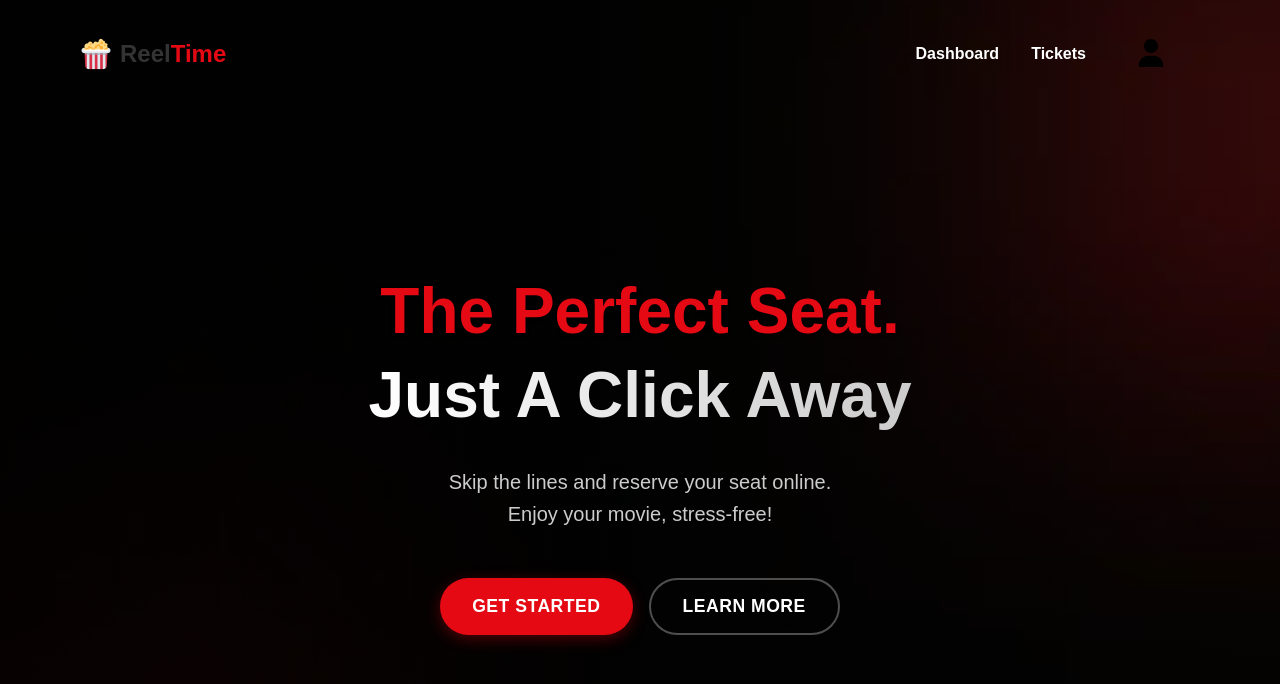
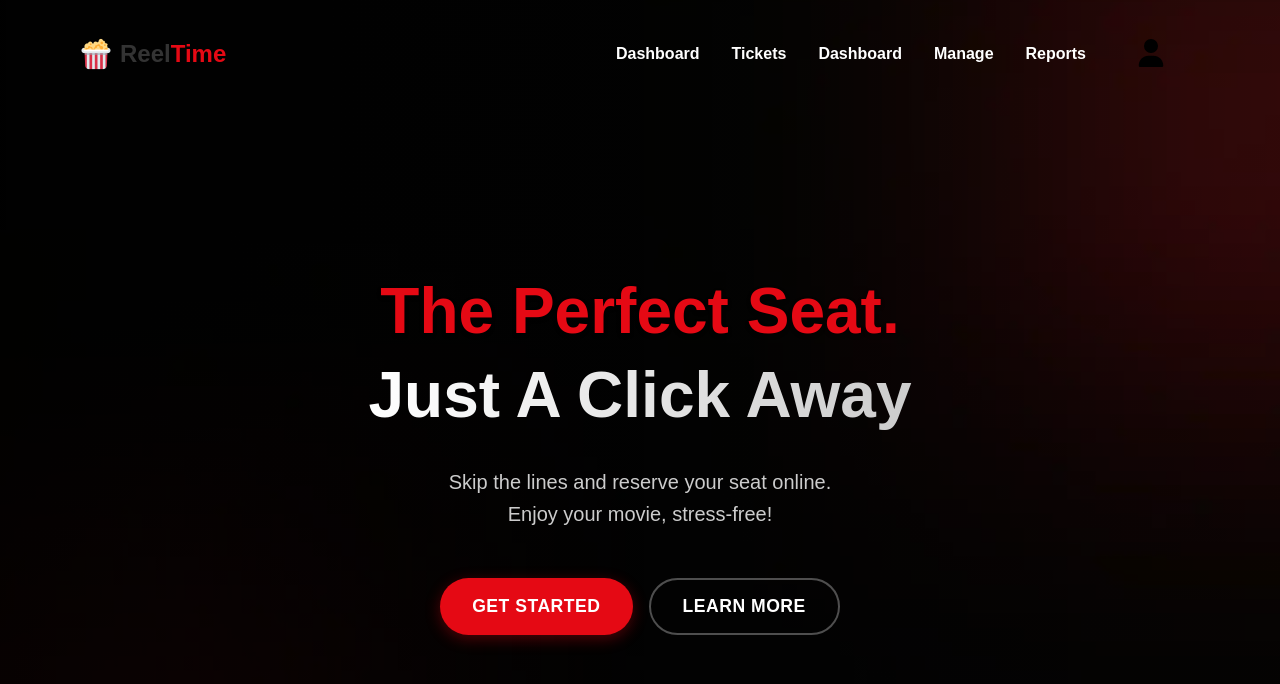
Before and after one commit to seannn9/cinema-seat-reservation, a React (Vite) app in the folder client/: page / in a window 1280 px wide. Shown: the top 684 px of the page. Built offline with nearby package versions, Linux system fonts and the light colour scheme; no server answers; sample sign-in values are in the browser's storage.

Commit message:
navbar links for admin

```diff
--- a/client/src/components/Navbar.jsx
+++ b/client/src/components/Navbar.jsx
@@ -54,6 +54,22 @@ export default function Navbar() {
                         Tickets
                     </Link>
                 )}
+                {/* Admin Links */}
+                {username === "Admin" && pathname !== "/dashboard" && (
+                    <Link to="/dashboard" className="dashboard-link">
+                        Dashboard
+                    </Link>
+                )}
+                {username === "Admin" && pathname !== "/admin" && (
+                    <Link to="/admin" className="dashboard-link">
+                        Manage
+                    </Link>
+                )}
+                {username === "Admin" && pathname !== "/admin/reports" && (
+                    <Link to="/admin/reports" className="dashboard-link">
+                        Reports
+                    </Link>
+                )}
                 {isLoggedIn ? (
                     <ProfileDropdown username={username} />
                 ) : (
```
